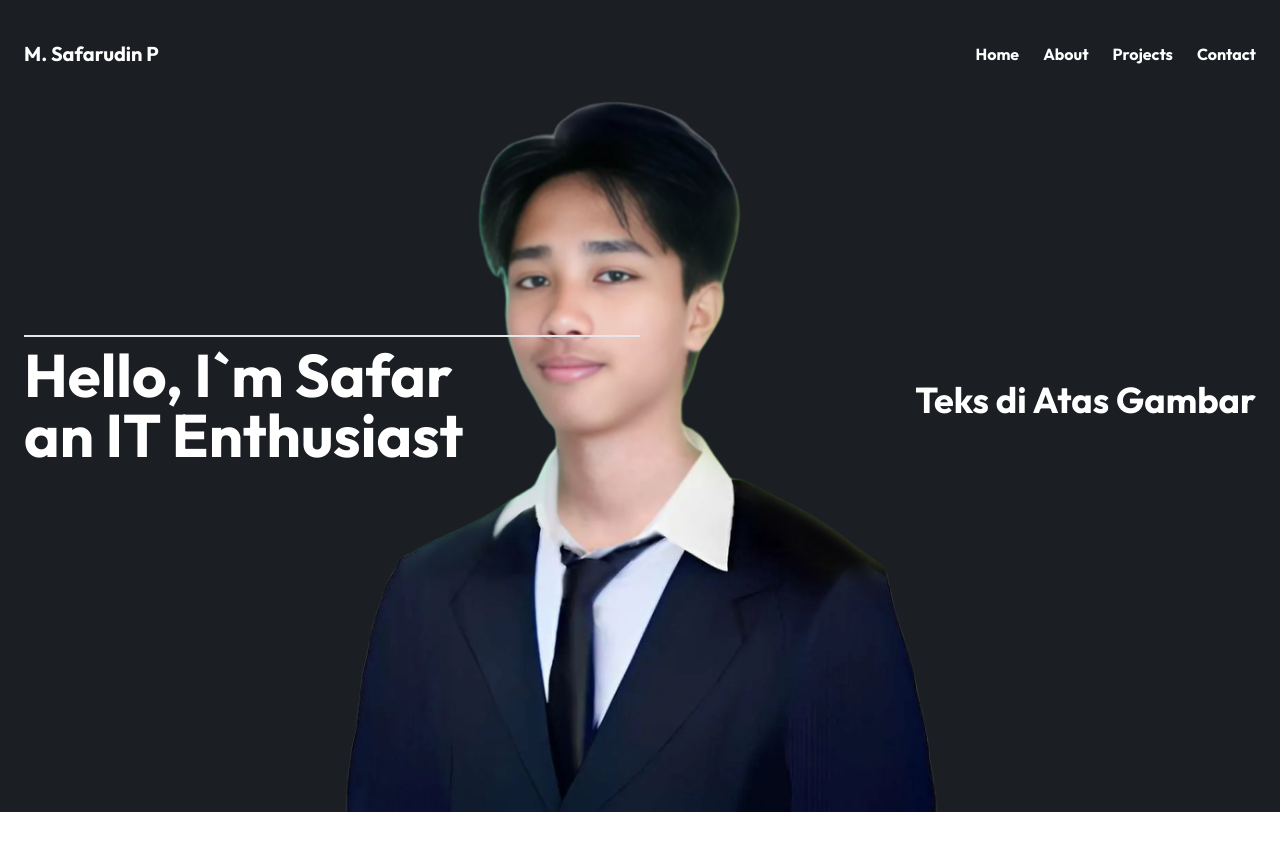
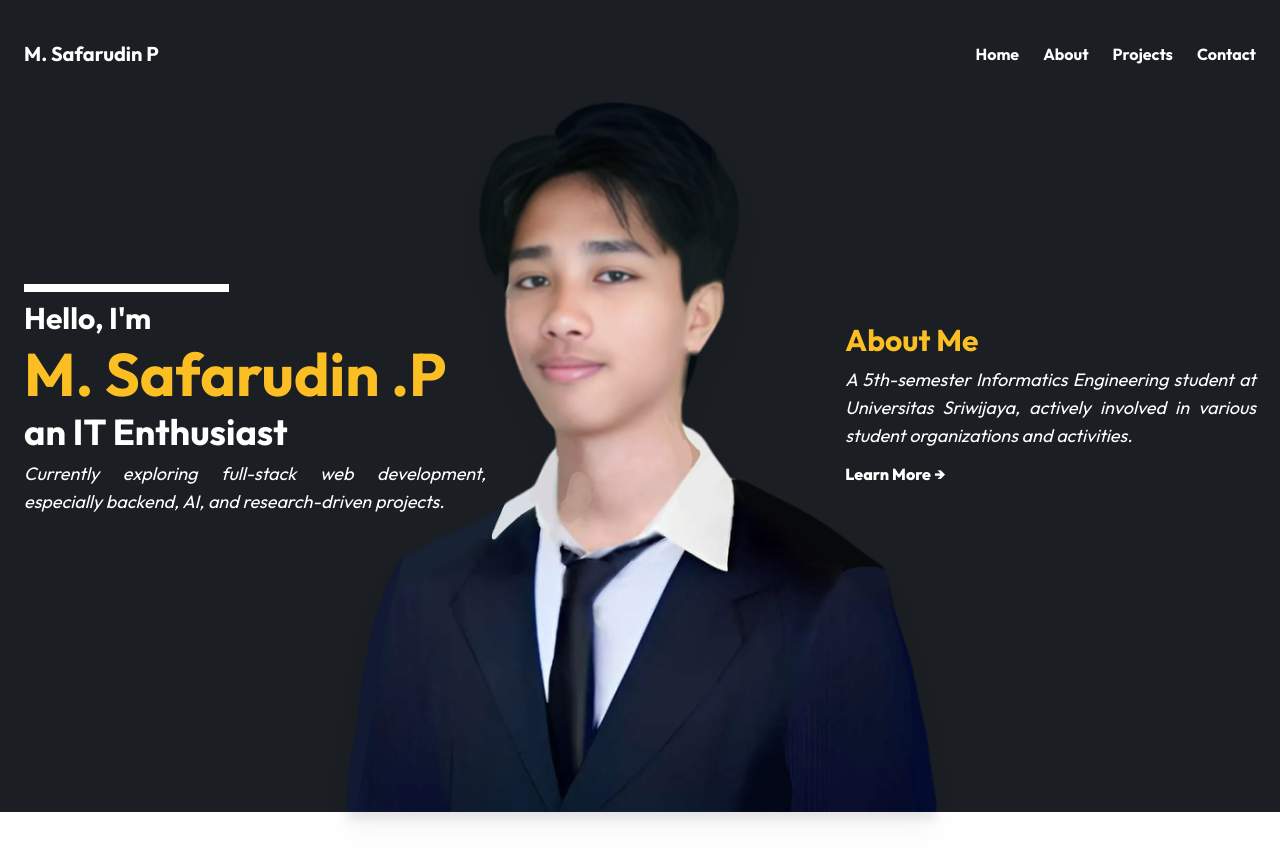
Before and after one commit to Safmica/portfolio, a Next.js app: page / in a window 1280 px wide. Shown: the top 860 px of the page. Built offline with nearby package versions, Linux system fonts and the light colour scheme.

Commit message:
Feat: replace home image with index image and update content structure in index component

```diff
--- a/src/components/public/index.tsx
+++ b/src/components/public/index.tsx
@@ -5,24 +5,54 @@ export function Index() {
     <div className="w-full bg-primary">
       <div className="max-w-7xl mx-auto px-6 pt-3 flex items-center justify-center font-outfit">
         <Image
-          className=""
-          src="/safar_home.png"
-          alt="safar home photo"
+          className="drop-shadow-xl"
+          src="/safar_index.png"
+          alt="safar index photo"
           width={800}
           height={38}
           priority
+          draggable={false}
         />
         <div className="absolute px-6 inset-0 z-1 flex flex-row items-center justify-between">
           <div className="w-1/2">
-            <h1 className="text-white text-6xl font-bold text-left border-t-2 pt-2">
-              Hello, I`m Safar<br />
-              an IT Enthusiast
+            <h1 className="text-left pt-2 relative before:content-[''] before:absolute before:top-0 before:left-0 before:border-t-8 before:w-1/3 before:border-white">
+              <span className="text-white text-3xl font-bold block mt-2">
+                Hello, I&apos;m
+              </span>
+              <span className="text-mainText text-6xl font-bold block mt-2">
+                M. Safarudin .P
+              </span>
+              <span className="text-white text-4xl font-bold block mt-2">
+                an IT Enthusiast
+              </span>
+              <span className="text-white text-lg w-3/4 text-justify italic font-normal block mt-2">
+                Currently exploring full-stack web development, especially
+                backend, AI, and research-driven projects.
+              </span>
             </h1>
           </div>
           <div className="w-1/3">
-            <h1 className="text-white text-4xl font-bold text-right">
-              Teks di Atas Gambar
-            </h1>
+            <section aria-labelledby="about-heading">
+              <h2
+                id="about-heading"
+                className="text-mainText text-3xl font-bold block mt-2"
+              >
+                About Me
+              </h2>
+              <p className="text-white text-lg font-normal italic text-justify block mt-2">
+                A 5th-semester Informatics Engineering student at Universitas
+                Sriwijaya, actively involved in various student organizations
+                and activities.
+              </p>
+              <a
+                href="#about"
+                className="text-white font-extrabold hover:text-blue-300 mt-3 inline-flex items-center gap-1"
+                aria-label="Learn more about my background and experience"
+              >
+                Learn More
+                <span>&rarr;</span>
+              </a>
+            </section>
           </div>
         </div>
       </div>
--- a/tailwind.config.ts
+++ b/tailwind.config.ts
@@ -8,7 +8,7 @@ const config: Config = {
       },
       colors: {
         primary: "#1b1f24",
-        secondary: "#fbbf24",
+        mainText: "#fbbf24",
       },
     },
   },
```
Also changed, not shown: public/safar_home.png (deleted), public/safar_index.png (added).
